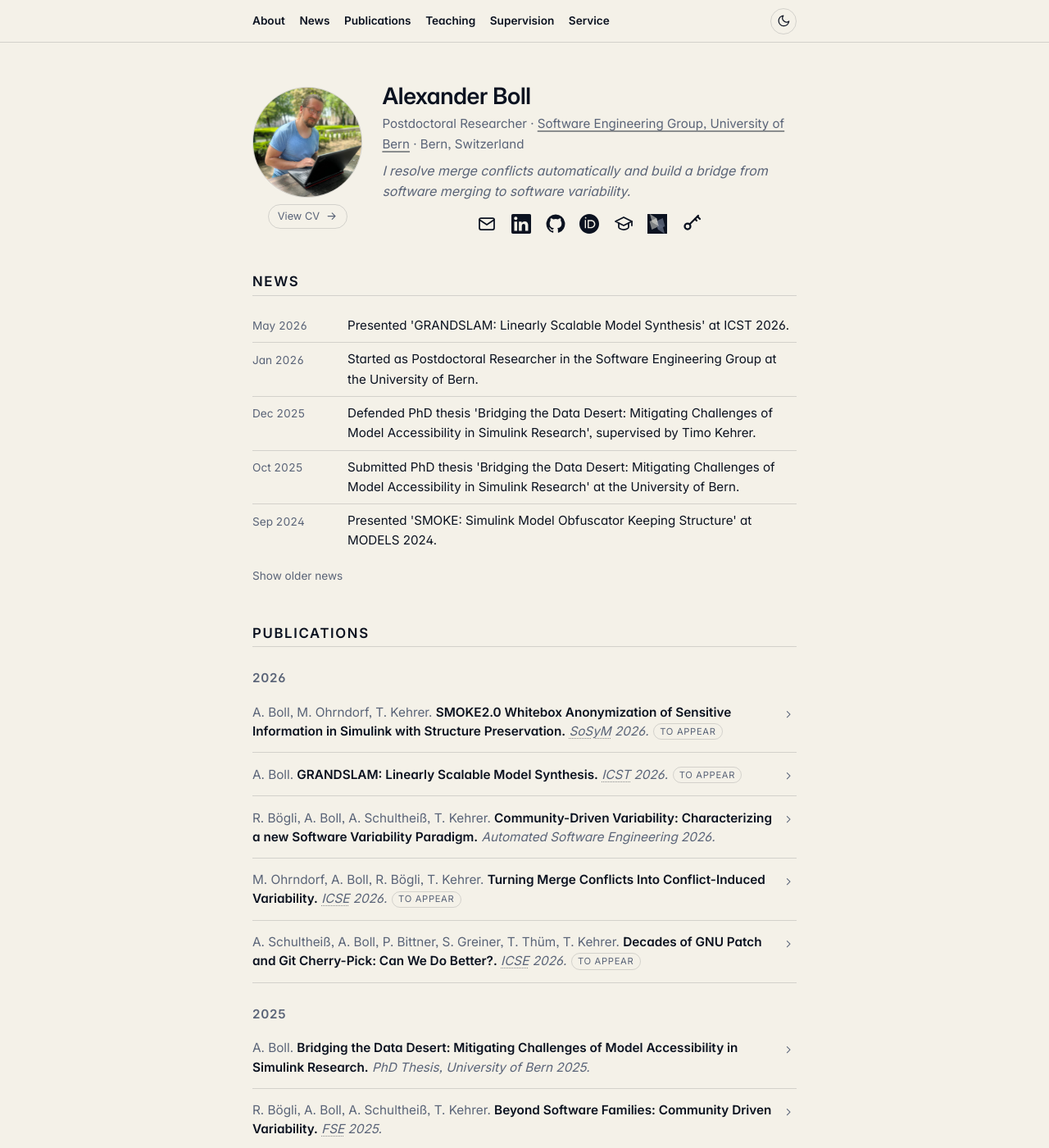
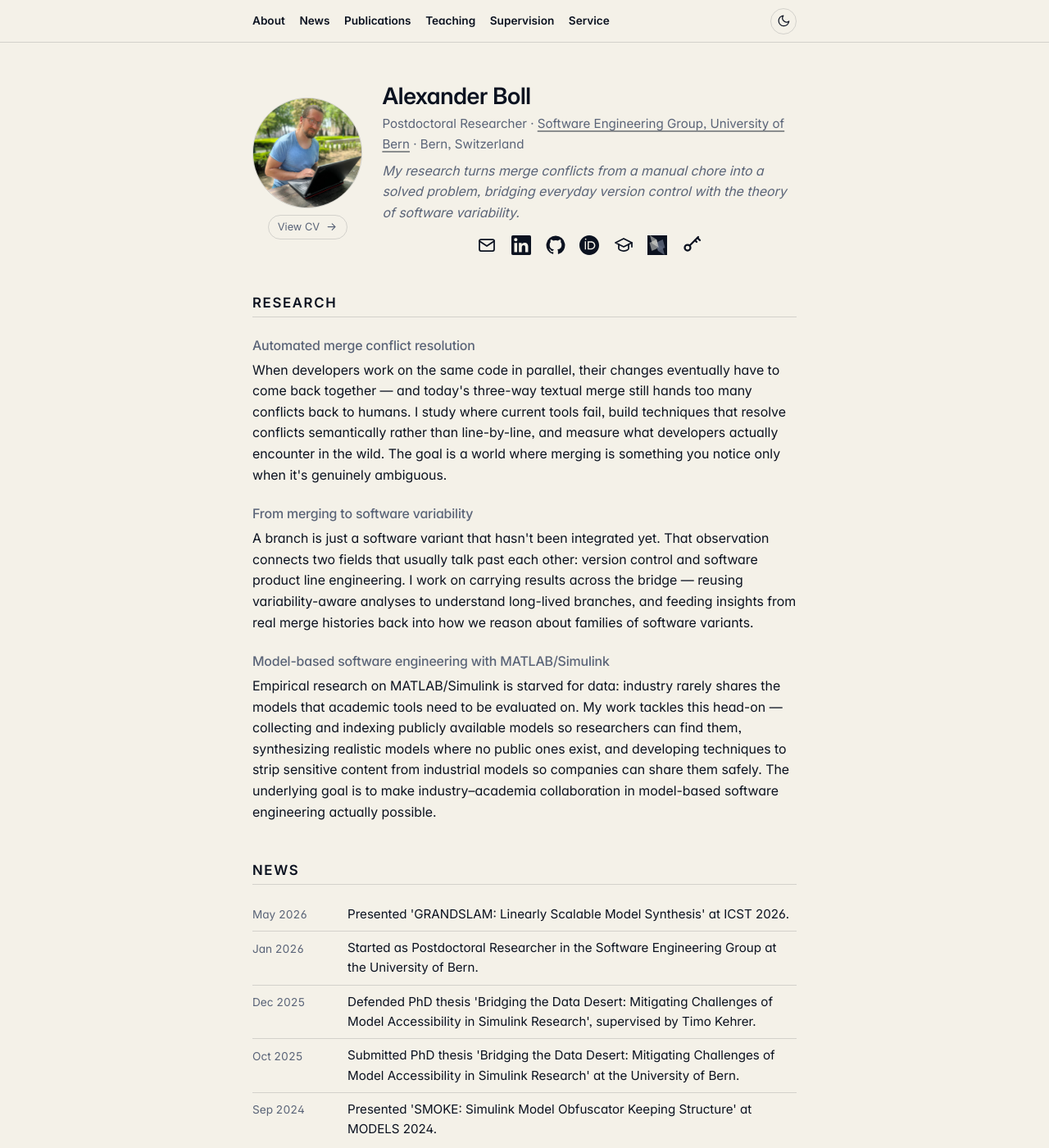
Before and after one commit to lanpirot/lanpirot.github.io, a Jekyll site: the page built from index.md, in a window 1280 px wide and 1400 px high. Shown: the whole window at 82% size. Built offline with Jekyll 4.4.1, drawn with Linux system fonts in a browser that asks for light colours.

Commit message:
Add Research section and sharpen pitch line
Three research themes (merge conflicts, merging↔variability,
MBSE collaboration) placed between header and News.
Pitch rewritten for a broader audience.

Co-Authored-By: Claude Opus 4.6 (1M context) <noreply@anthropic.com>

```diff
--- a/_data/site.yml
+++ b/_data/site.yml
@@ -3,6 +3,6 @@ role: "Postdoctoral Researcher"
 affiliation: "Software Engineering Group, University of Bern"
 affiliation_url: "https://seg.inf.unibe.ch"
 location: "Bern, Switzerland"
-pitch: "I resolve merge conflicts automatically and build a bridge from software merging to software variability."
+pitch: "My research turns merge conflicts from a manual chore into a solved problem, bridging everyday version control with the theory of software variability."
 photo: "/assets/img/profile.jpeg"
 pgp: "/assets/pgp.asc"
--- /dev/null
+++ b/_includes/section-research.html
@@ -0,0 +1,18 @@
+<section id="research">
+  <h2>Research</h2>
+
+  <h3>Automated merge conflict resolution</h3>
+  <p>
+    When developers work on the same code in parallel, their changes eventually have to come back together — and today's three-way textual merge still hands too many conflicts back to humans. I study where current tools fail, build techniques that resolve conflicts semantically rather than line-by-line, and measure what developers actually encounter in the wild. The goal is a world where merging is something you notice only when it's genuinely ambiguous.
+  </p>
+
+  <h3>From merging to software variability</h3>
+  <p>
+    A branch is just a software variant that hasn't been integrated yet. That observation connects two fields that usually talk past each other: version control and software product line engineering. I work on carrying results across the bridge — reusing variability-aware analyses to understand long-lived branches, and feeding insights from real merge histories back into how we reason about families of software variants.
+  </p>
+
+  <h3>Model-based software engineering with MATLAB/Simulink</h3>
+  <p>
+    Empirical research on MATLAB/Simulink is starved for data: industry rarely shares the models that academic tools need to be evaluated on. My work tackles this head-on — collecting and indexing publicly available models so researchers can find them, synthesizing realistic models where no public ones exist, and developing techniques to strip sensitive content from industrial models so companies can share them safely. The underlying goal is to make industry–academia collaboration in model-based software engineering actually possible.
+  </p>
+</section>
--- a/index.md
+++ b/index.md
@@ -5,6 +5,7 @@ description: Postdoctoral Researcher at the Software Engineering Group, Universi
 ---
 
 {% include header.html %}
+{% include section-research.html %}
 {% include section-news.html %}
 {% include section-publications.html %}
 {% include section-teaching.html %}
```
